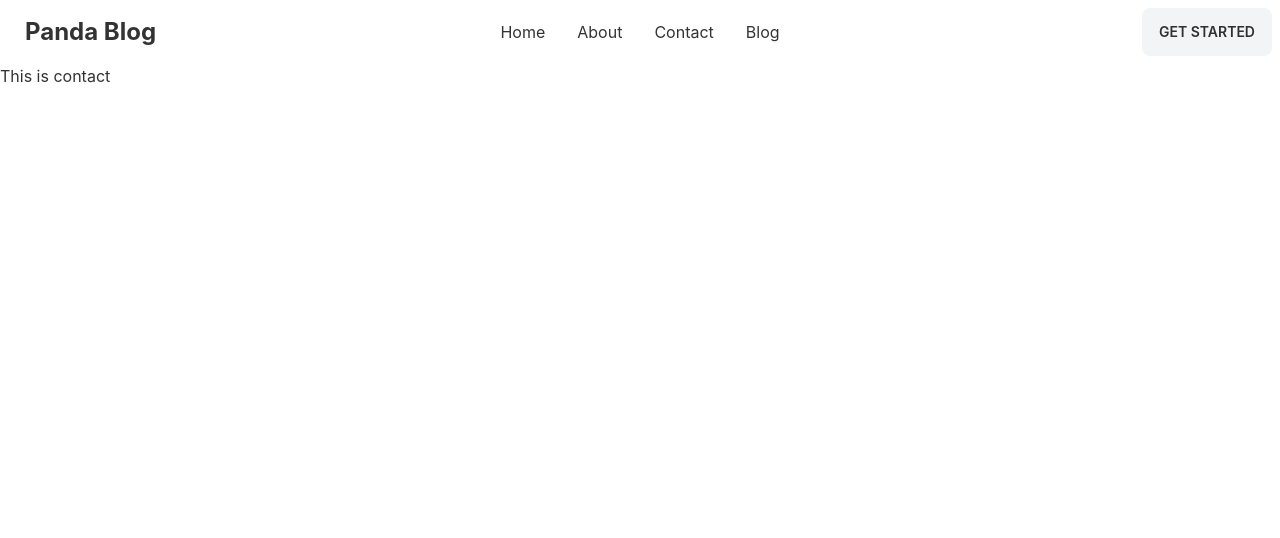
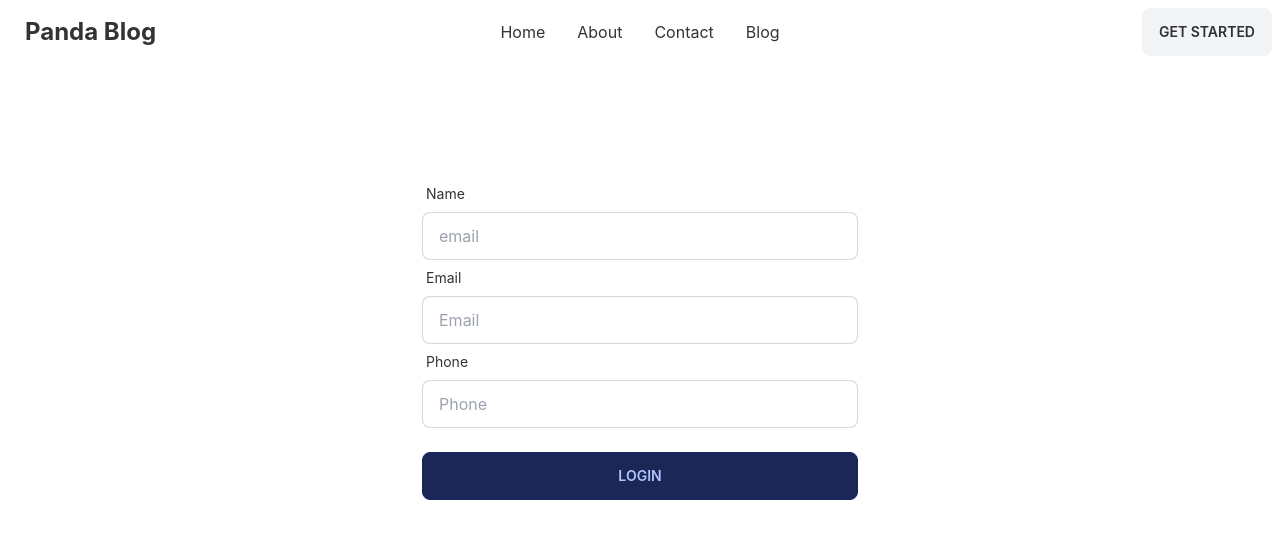
Before and after one commit to MdIbrahimKholil7/next-js-panda, a Next.js app: page /components/Contact in a window 1280 px wide. Shown: the top 538 px of the page. Built offline with nearby package versions, Linux system fonts and the light colour scheme.

Commit message:
form add

```diff
--- /dev/null
+++ b/contractData/3.json
@@ -0,0 +1 @@
+{"formData":{"name":"Md Ibrahim Kholil","email":"kholilmdibrahim17@gmail.com","phone":"01741313873"}}
--- a/package.json
+++ b/package.json
@@ -9,6 +9,7 @@
     "lint": "next lint"
   },
   "dependencies": {
+    "axios": "^1.1.3",
     "daisyui": "^2.33.0",
     "next": "12.3.1",
     "react": "18.2.0",
--- a/pages/components/Contact.js
+++ b/pages/components/Contact.js
@@ -1,9 +1,63 @@
-import React from 'react';
+import axios from 'axios';
+import React, { useState } from 'react';
 
 const Contact = () => {
+
+    const [formData, setFormData] = useState({})
+
+    const handleSubmit = async (e) => {
+        e.preventDefault()
+        const { data } = await axios.post('http://localhost:3000/api/contractApi', {
+            formData
+        })
+        console.log(data)
+    }
+
     return (
         <div>
-            <h1>This is contact</h1>
+            <div className='flex justify-center items-center my-20'>
+                <div className="card-body max-w-[500px]">
+                    <form
+                        onSubmit={handleSubmit}
+                    >
+                        <div className="form-control">
+                            <label className="label">
+                                <span className="label-text">Name</span>
+                            </label>
+                            <input
+                                onChange={e => setFormData({ ...formData, name: e.target.value })}
+                                type="text"
+                                placeholder="email"
+                                className="input input-bordered"
+                            />
+                        </div>
+                        <div className="form-control">
+                            <label className="label">
+                                <span className="label-text">Email</span>
+                            </label>
+                            <input
+                                onChange={e => setFormData({ ...formData, email: e.target.value })}
+                                type="text"
+                                placeholder="Email"
+                                className="input input-bordered"
+                            />
+                        </div>
+                        <div className="form-control">
+                            <label className="label">
+                                <span className="label-text">Phone</span>
+                            </label>
+                            <input
+                                onChange={e => setFormData({ ...formData, phone: e.target.value })}
+                                type="number"
+                                placeholder="Phone"
+                                className="input input-bordered" />
+                        </div>
+                        <div className="form-control mt-6">
+                            <button className="btn btn-primary">Login</button>
+                        </div>
+                    </form>
+                </div>
+            </div>
         </div>
     );
 };
```
Also changed, not shown: 1 other file (tests, documents, lock files or other folders).
